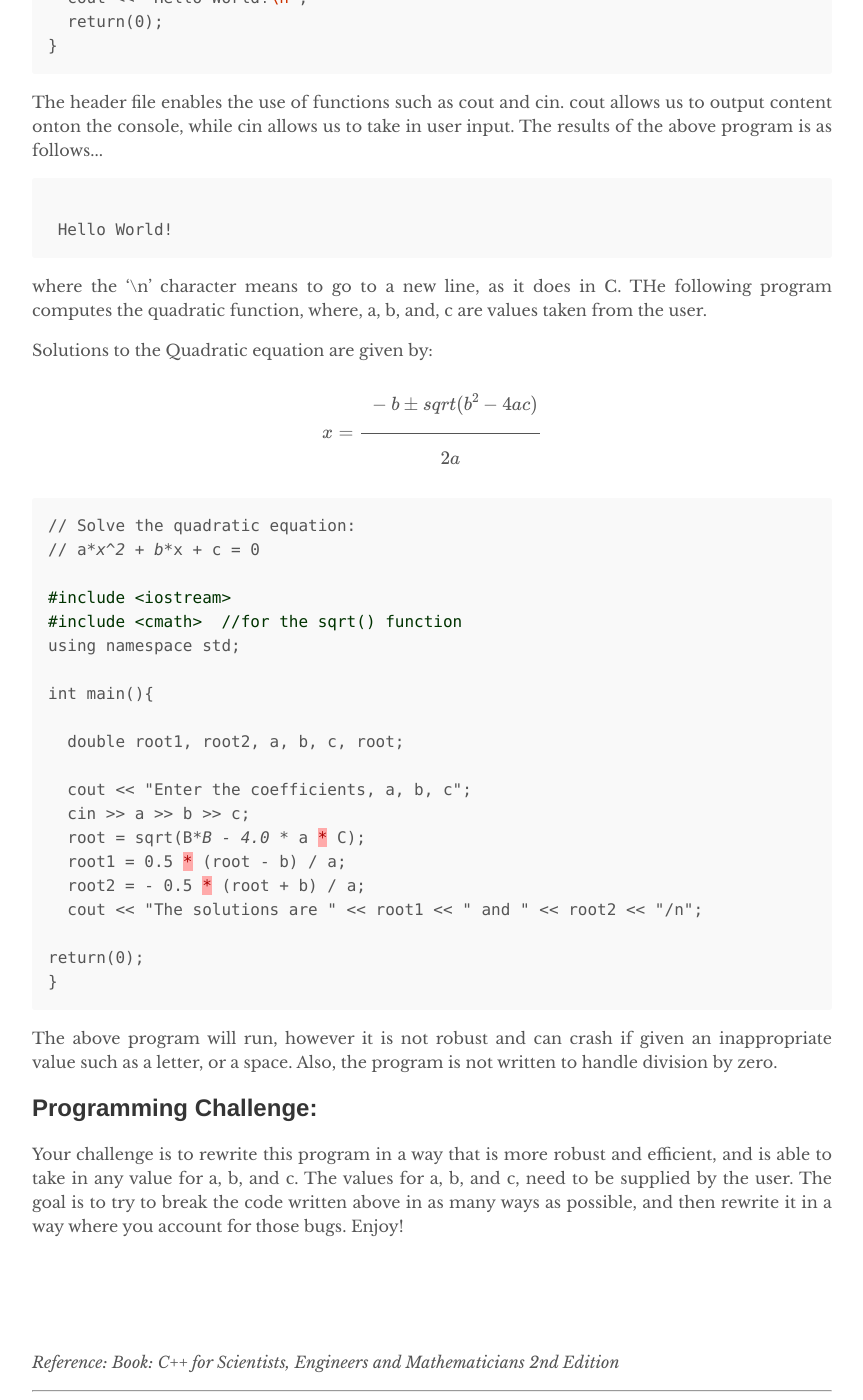
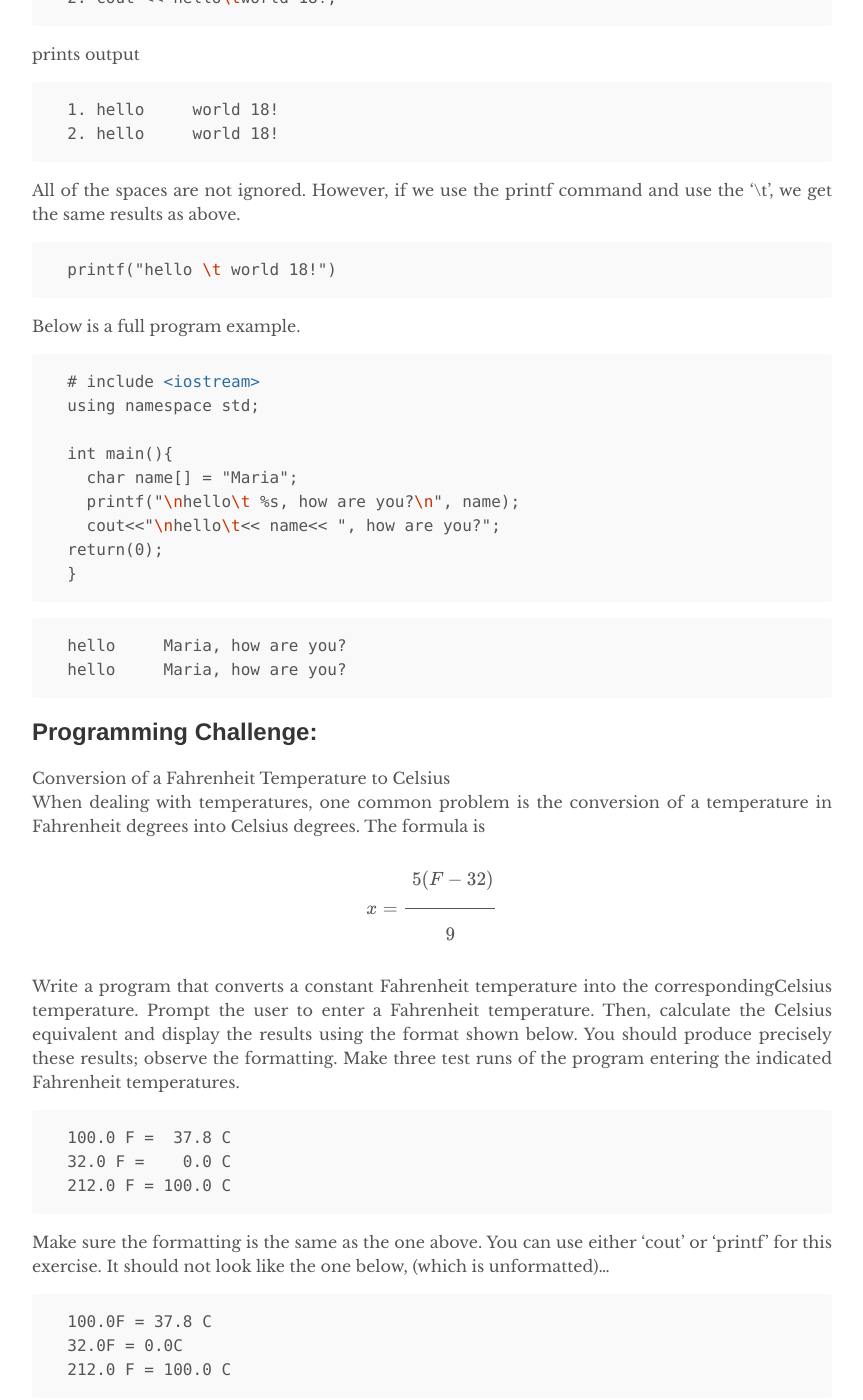
Before and after one commit to igweckay/code, a Jekyll site: the page built from _posts/2018-04-30-day-three-ccplusplus.md, in a window 1280 px wide and 1400 px high, scrolled down 523 px. Shown: the whole window, without its empty margins (208-1071 px from the left). Built offline with Jekyll 4.4.1, drawn with Linux system fonts in a browser that asks for light colours; formulas are drawn with MathJax 3; some of the changed text lies outside the part shown.

Commit message:
added day 3

```diff
--- /dev/null
+++ b/_posts/2018-04-30-day-three-ccplusplus.md
@@ -0,0 +1,72 @@
+---
+layout: post
+title: "day three"
+author: "kay"
+permalink: /ccplusplus/
+---
+
+More C++
+
+In C++ there are several ways to display text to a screen. One of them, we have used before, the 'cout' command. The one we will use today is the 'printf' command. Both printf and cout can preform the same function, one may just require less typing depending on the task. For example
+---output formatting---
+{% highlight markdown %}
+  1. cout << hello     world 18!;
+  2. cout << hello\tworld 18!;
+{% endhighlight %}
+
+prints output
+
+{% highlight markdown %}
+  1. hello     world 18!
+  2. hello     world 18!
+{% endhighlight %}
+
+All of the spaces are not ignored. However, if we use the printf command and use the '\t', we get the same results as above.
+
+{% highlight markdown %}
+  printf("hello \t world 18!")
+{% endhighlight %}
+
+Below is a full program example.
+
+{% highlight markdown %}
+  # include <iostream>
+  using namespace std;
+
+  int main(){
+    char name[] = "Maria";
+    printf("\nhello\t %s, how are you?\n", name);
+    cout<<"\nhello\t<< name<< ", how are you?";
+  return(0);
+  }
+{% endhighlight %}
+
+{% highlight markdown %}
+  hello     Maria, how are you?
+  hello     Maria, how are you?
+{% endhighlight %}
+
+## Programming Challenge:
+
+Conversion of a Fahrenheit Temperature to Celsius<br/>
+When dealing with temperatures, one common problem is the conversion of a temperature in Fahrenheit degrees into Celsius degrees. The formula is
+
+$$x = \frac{\displaystyle\ 5( F - 32 )}{9}$$
+
+Write a program that converts a constant Fahrenheit temperature into the correspondingCelsius temperature. Prompt the user to enter a Fahrenheit temperature. Then, calculate the Celsius equivalent and display the results using the format shown below. You should produce precisely these results; observe the formatting. Make three test runs of the program entering the indicated Fahrenheit temperatures.
+{% highlight markdown %}
+  100.0 F =  37.8 C
+  32.0 F =    0.0 C
+  212.0 F = 100.0 C
+{% endhighlight %}
+
+Make sure the formatting is the same as the one above. You can use either 'cout' or 'printf' for this exercise.
+It should not look like the one below, (which is unformatted)...
+{% highlight markdown %}
+  100.0F = 37.8 C
+  32.0F = 0.0C
+  212.0 F = 100.0 C
+{% endhighlight %}
+
+<br/><br/><br/><br/>
+<i>Reference: C++ for Computer Scientists and Engineers</i>
--- a/ccplusplus.md
+++ b/ccplusplus.md
@@ -1,9 +1,78 @@
 ---
 layout: post
-title: "day two"
+title: "day three"
 author: "kay"
 permalink: /ccplusplus/
 ---
+
+More C++
+
+In C++ there are several ways to display text to a screen. One of them, we have used before, the 'cout' command. The one we will use today is the 'printf' command. Both printf and cout can preform the same function, one may just require less typing depending on the task. For example
+---output formatting---
+{% highlight markdown %}
+  1. cout << hello     world 18!;
+  2. cout << hello\tworld 18!;
+{% endhighlight %}
+
+prints output
+
+{% highlight markdown %}
+  1. hello     world 18!
+  2. hello     world 18!
+{% endhighlight %}
+
+All of the spaces are not ignored. However, if we use the printf command and use the '\t', we get the same results as above.
+
+{% highlight markdown %}
+  printf("hello \t world 18!")
+{% endhighlight %}
+
+Below is a full program example.
+
+{% highlight markdown %}
+  # include <iostream>
+  using namespace std;
+
+  int main(){
+    char name[] = "Maria";
+    printf("\nhello\t %s, how are you?\n", name);
+    cout<<"\nhello\t<< name<< ", how are you?";
+  return(0);
+  }
+{% endhighlight %}
+
+{% highlight markdown %}
+  hello     Maria, how are you?
+  hello     Maria, how are you?
+{% endhighlight %}
+
+## Programming Challenge:
+
+Conversion of a Fahrenheit Temperature to Celsius<br/>
+When dealing with temperatures, one common problem is the conversion of a temperature in Fahrenheit degrees into Celsius degrees. The formula is
+
+$$x = \frac{\displaystyle\ 5( F - 32 )}{9}$$
+
+Write a program that converts a constant Fahrenheit temperature into the correspondingCelsius temperature. Prompt the user to enter a Fahrenheit temperature. Then, calculate the Celsius equivalent and display the results using the format shown below. You should produce precisely these results; observe the formatting. Make three test runs of the program entering the indicated Fahrenheit temperatures.
+{% highlight markdown %}
+  100.0 F =  37.8 C
+  32.0 F =    0.0 C
+  212.0 F = 100.0 C
+{% endhighlight %}
+
+Make sure the formatting is the same as the one above. You can use either 'cout' or 'printf' for this exercise.
+It should not look like the one below, (which is unformatted)...
+{% highlight markdown %}
+  100.0F = 37.8 C
+  32.0F = 0.0C
+  212.0 F = 100.0 C
+{% endhighlight %}
+
+<br/><br/><br/><br/>
+<i>Reference: C++ for Computer Scientists and Engineers</i>
+
+--------------------------------------------------------------
+<h1> day two </h1>
 Now for C++
 
 Every C program usually begins with the following programming block.
@@ -63,6 +132,74 @@ The above program will run, however it is not robust and can crash if given an i
 
 Your challenge is to rewrite this program in a way that is more robust and efficient, and is able to take in any value for a, b, and c. The values for a, b, and c, need to be supplied by the user. The goal is to try to break the code written above in as many ways as possible, and then rewrite it in a way where you account for those bugs. Enjoy!
 
+
+## Solution:
+{% highlight markdown %}
+  #include <iostream>
+  #include <cmath>
+  #include <cctype>
+  #include <string>
+  using namespace std;
+
+  int main() {
+  	double root1, root, root2; string a, b, c; double x; bool is_valid; int flag = 1;
+
+  	while (flag > 0) {
+  		flag = 0;
+  		cout << "Enter numeric value for a: "; cin >> a;
+  		try {
+  			x = std::stod(a);
+  			is_valid = true;
+  		}
+  		catch (std::exception& ia) {
+  			is_valid = false;
+  			flag ++;
+  		}
+
+  		cout << "Enter numeric value for b: "; cin >> b;
+  		try {
+  			x = std::stod(b);
+  			is_valid = true;
+  		}
+  		catch (std::exception& ia) {
+  			is_valid = false;
+  			flag ++;
+  		}
+  		cout << "Enter a numeric value for c: "; cin >> c;
+  		try {
+  			x = std::stod(a);
+  			is_valid = true;
+  		}
+  		catch (std::exception& ia) {
+  			is_valid = false;
+  			flag ++;
+  		}
+  		if (flag > 0) {
+  			cout << "One or more numbers entered are not numerics, please reenter values\n\n";
+  		}
+  	}
+
+  	if (stod(a)==0) {
+  		cout << "Anything divided by zero is INFINITY.";
+  	}
+  	else {
+  		root = atof(b.c_str())*atof(b.c_str()) - 4.0 * atof(a.c_str()) * atof(c.c_str());
+  		if (root < 0) {
+  			cout << "Values result in negative root, so coefficients are INVALID";
+  		}
+  		else {
+  			root = sqrt(root);
+  			root1 = 0.5 * (root - atof(b.c_str()) / atof(a.c_str()));
+  			root2 = -0.5 * (root + atof(b.c_str())) / atof(a.c_str());
+  			cout << "The solutions are " << root1 << " and " << root2 << "\n";
+  		}
+  	}
+
+  	system("pause");
+
+  	return(0);
+  }
+{% endhighlight %}
 <br/><br/><br/><br/>
 <i>Reference: Book: C++ for Scientists, Engineers and Mathematicians 2nd Edition</i>
 
```
Also changed, not shown: python.md (+17 -1 lines), 8 other files.
